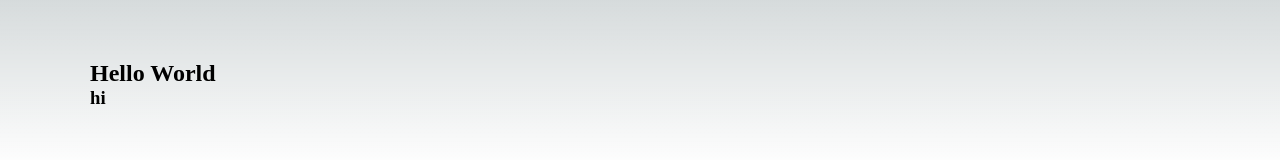
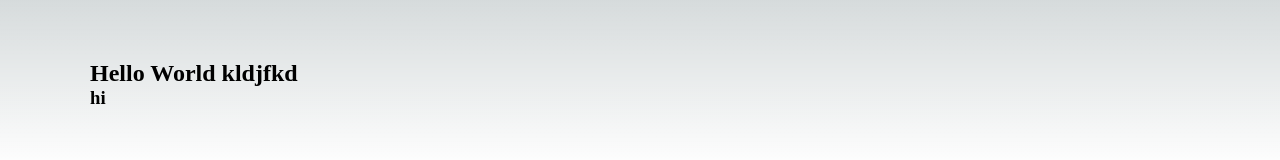
Before and after one commit to mahmud-arif/next-gh-to-beanstalk, a Next.js app: page / in a window 1280 px wide. Shown: the top 160 px of the page. Built offline with nearby package versions, Linux system fonts and the light colour scheme.

Commit message:
test ch-set

```diff
--- a/src/app/page.tsx
+++ b/src/app/page.tsx
@@ -4,7 +4,7 @@ export default function Home() {
   return (
     <main className="main">
       <div>
-        <h2>Hello World</h2>
+        <h2>Hello World kldjfkd</h2>
         <h3>hi</h3>
       </div>
       {/* <Link href="/about">About</Link> */}
```
